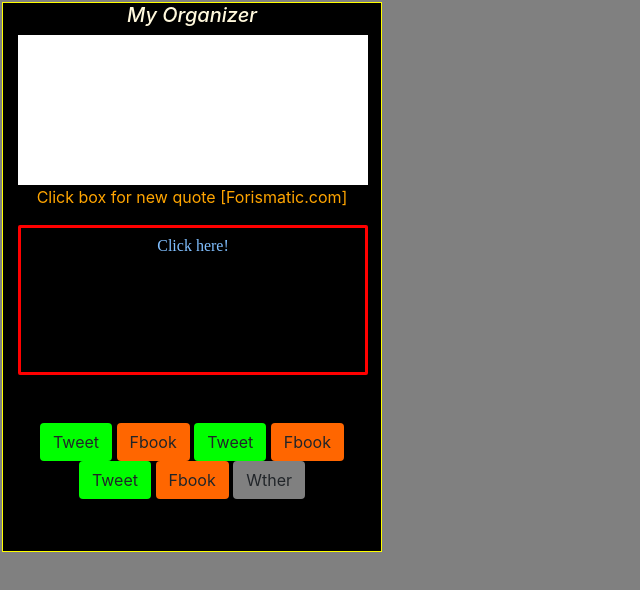
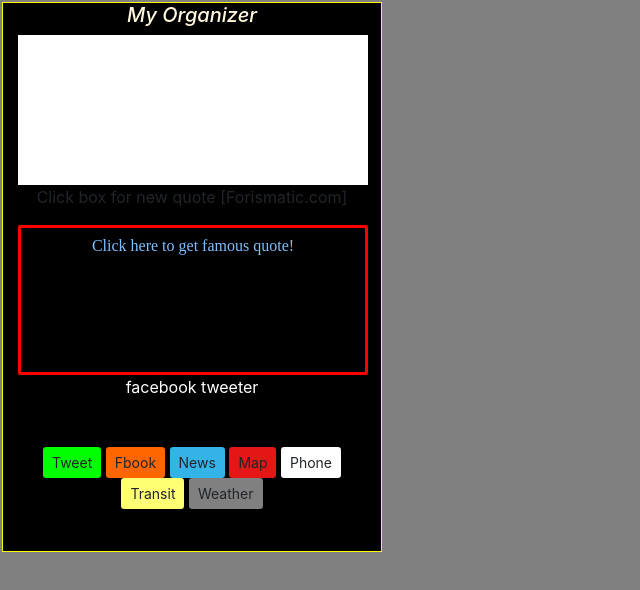
Before and after one commit to bmanandhar/my_organizer, a website: page views/index.html in a window 1280 px wide. Shown: the whole page, without its empty margins (0-640 px from the left). Drawn offline with nearby package versions, Linux system fonts and the light colour scheme; files that its build step writes are made by us from their sources; files whose address does not match are found by name.

Commit message:
adds changes

```diff
--- a/public/script/app.js
+++ b/public/script/app.js
@@ -28,7 +28,7 @@ $(document).ready(function(){
     });
   };
 
-      $("#tweet").on("click", function(){
+      $(".tweet").on("click", function(){
       window.open("https://twitter.com/intent/tweet?text="+quote+"   - "+author);
       });
       console.log(quote+' - '+author);
--- a/public/styles/main.css
+++ b/public/styles/main.css
@@ -4,6 +4,7 @@ body {
 }
 
 .container {
+  text-align: center;
   background-color: black;
   width: 380px;
   height: 550px;
@@ -27,9 +28,9 @@ body {
   margin-left: auto;
   }
 
-  #bottom {
+/* #bottom {
   color: orange;
-  }
+} */
 
 .quotes {
   width: 350px;
@@ -67,10 +68,23 @@ body {
 .facebook {
   background-color: #ff6600;
 }
+.news{
+  background-color: #34B3E8;
+}
+
+.map {
+  background-color: #E41616;
+}
+
+.phone {
+  background-color: #FFFFFF;
+}
+.transit {
+  background-color: #FFFF74;
+}
 
 .weather {
     background-color: grey;
-
 }
 footer {
   color: rgb(255, 165, 0);
--- a/views/index.html
+++ b/views/index.html
@@ -18,20 +18,26 @@
             <div class="email-content">
             </div>
             <p id="bottom">Click box for new quote [Forismatic.com]</p>
+            <div>
             <div class="quotes">
-                <span class="quote">Click here!</span><br/>
+                <span class="quote">Click here to get famous quote!</span><br/>
                 <span class="author"></span><br/>
+            </div>
+            <div>
+                <span style="color:white">facebook</span>
+                <span style="color:white">tweeter</span>
+            </div>
             </div>
             <span class="link"></span><br><br>
             <div class="text-center share">
-                <button href="#" class="btn btn-default tweet" type="submit" id="tweet">Tweet</button>
-                <button href="#" class="btn btn-default facebook" type="submit" id="facebook">Fbook</button>
-                <button href="#" class="btn btn-default tweet" type="submit" id="tweet">Tweet</button>
-                <button href="#" class="btn btn-default facebook" type="submit" id="facebook">Fbook</button>
-                <button href="#" class="btn btn-default tweet" type="submit" id="tweet">Tweet</button>
-                <button href="#" class="btn btn-default facebook" type="submit" id="facebook">Fbook</button>
+                <button href="#" class="btn btn-sm tweet" type="submit" id="tweet">Tweet</button>
+                <button href="#" class="btn btn-sm facebook" type="submit" id="facebook">Fbook</button>
+                <button href="#" class="btn btn-sm news" type="submit" id="news">News</button>
+                <button href="#" class="btn btn-sm map" type="submit" id="map">Map</button>
+                <button href="#" class="btn btn-sm phone" type="submit" id="phone">Phone</button>
+                <button href="#" class="btn btn-sm transit" type="submit" id="transit">Transit</button>
                 <a href="weather.html">
-                    <button class="btn btn-default weather" type="submit" id="weather">Wther</button>
+                    <button class="btn btn-sm weather" type="submit" id="weather">Weather</button>
                 </a>
             </div>
         </div><br>
```
Also changed, not shown: credentials.json (+8 -1 lines), views/weather.html (+1 -0 lines). Lines whose indentation alone changed are shown as unchanged.
